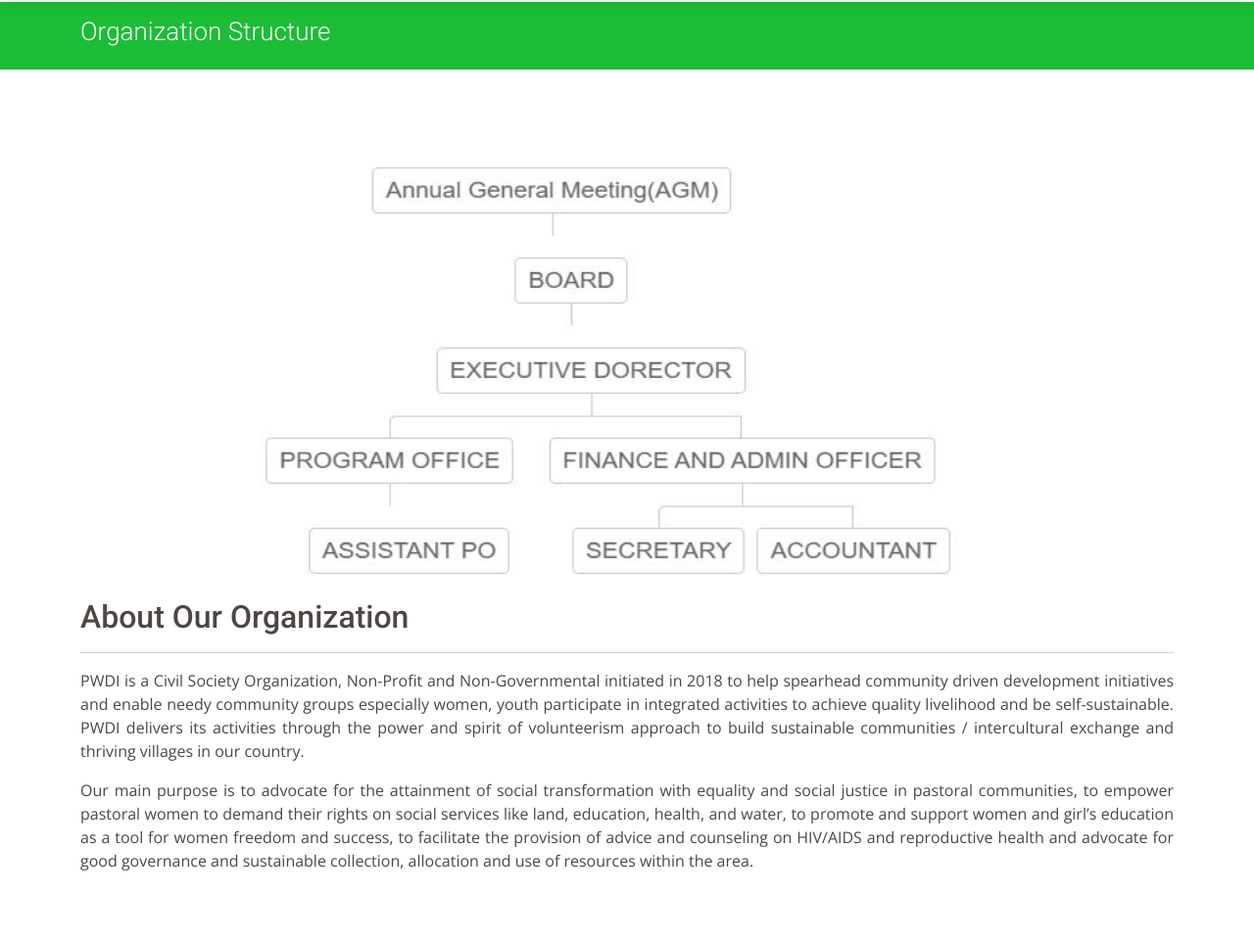
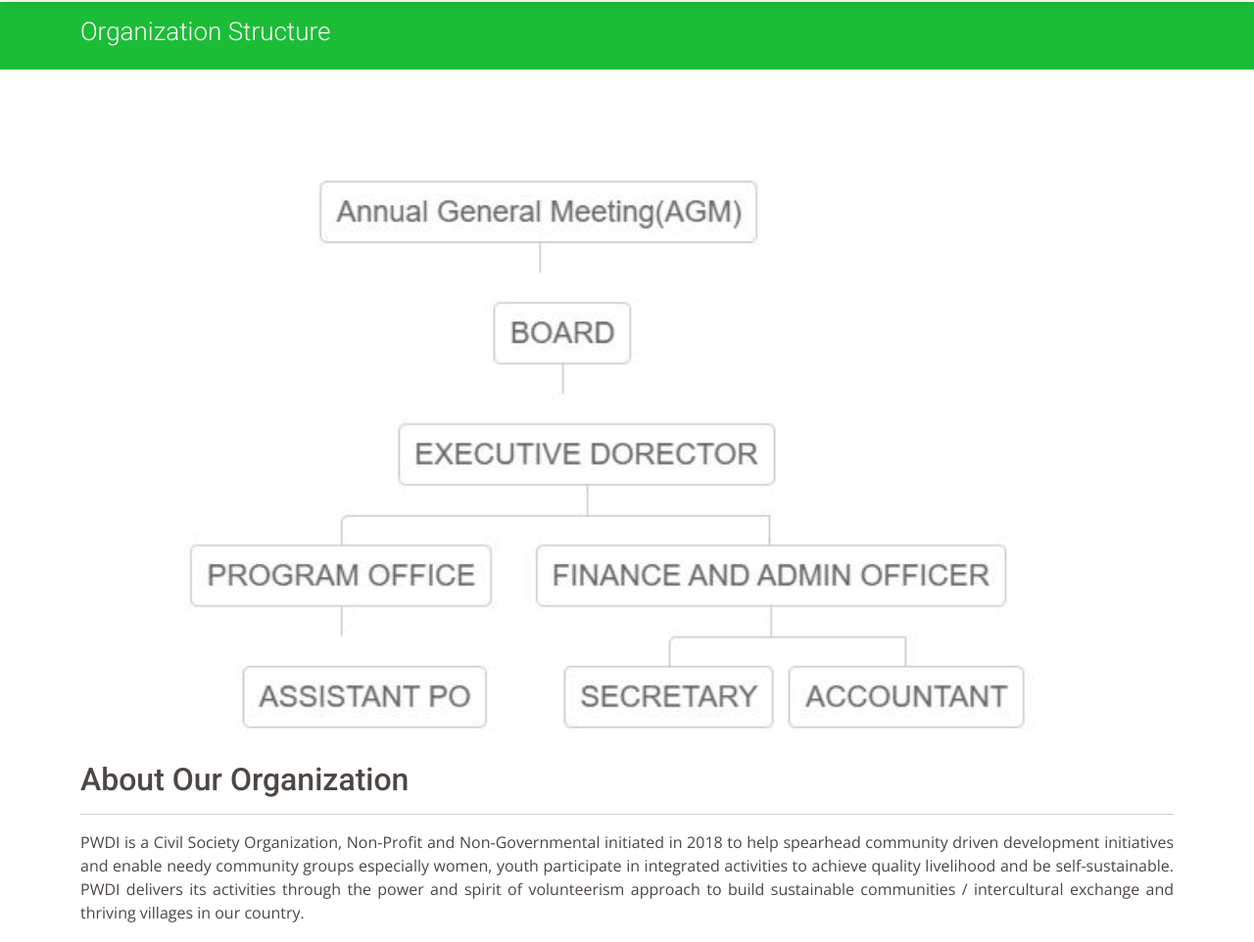
Before and after one commit to MichaelKilunga/pwdi, a PHP site: page /team.php in a window 1280 px wide. Shown: the part 70-1032 px from the top of the page at 98% size. Run offline with PHP 8.4, Linux system fonts and the light colour scheme; data comes from the database, SQL or seed files in the repository; data that the repository does not hold is empty; some libraries are stand-ins or nearby versions.

Commit message:
am commit otrg structure as image

```diff
--- a/team.php
+++ b/team.php
@@ -192,7 +192,7 @@ $page = 'team.php';
       <!-- <div>
       </div> -->
       <div class="min-vw-80 min-vh-60 d-flex justify-content-center" data-aos="fade-right">
-              <img src="assets/img/organization-structure.JPG" style="height: 60vh; width: 80vw;">
+              <img src="assets/img/organization-structure.JPG" style="height: 100%; width: 100%;">
         <ul>
           <!-- <li>
             <a href="#">Annual General Meeting(AGM)</a>
```
